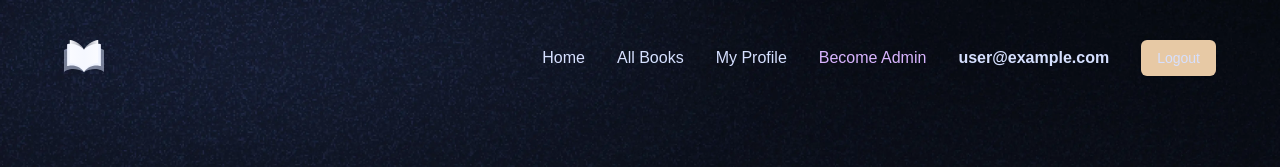
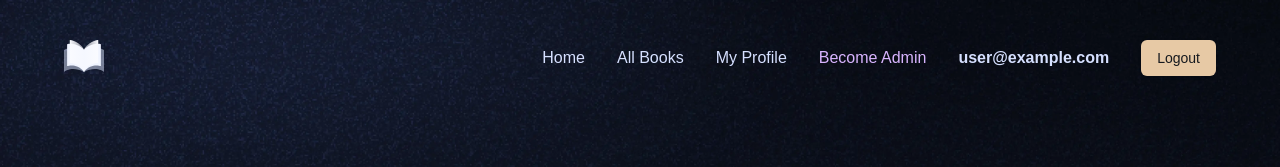
Before and after one commit to arnobt78/University-Library-Management-System--NextJS-FullStack, a Next.js app: page / in a window 1280 px wide. Shown: the top 167 px of the page. Built offline with nearby package versions, Linux system fonts and the light colour scheme; no server answers; the database is empty; sample sign-in values are in the browser's storage; a web font is replaced by a local one.

Commit message:
update header

```diff
--- a/components/Header.tsx
+++ b/components/Header.tsx
@@ -77,7 +77,7 @@ const Header = async ({ session }: HeaderProps) => {
 
         {/* Logout button */}
         <li>
-          <form action={logoutAction} className="mb-0">
+          <form action={logoutAction} className="mb-0 text-dark-100">
             <Button>Logout</Button>
           </form>
         </li>
```
